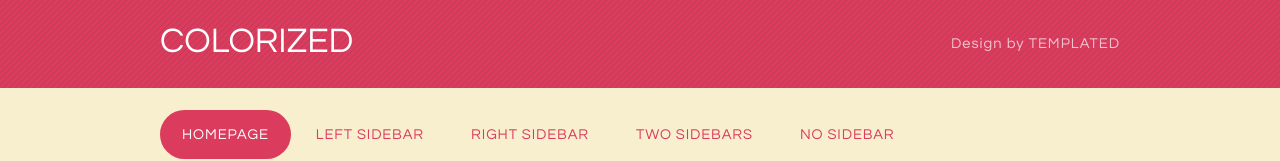
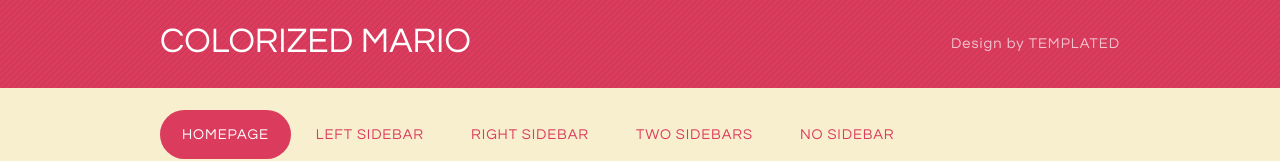
Before and after one commit to msoftools/docker-jenkins-web, a plain HTML site: page web/index.html in a window 1280 px wide. Shown: the top 161 px of the page. Drawn offline with nearby package versions, Linux system fonts and the light colour scheme.

Commit message:
Update index.html

```diff
--- a/web/index.html
+++ b/web/index.html
@@ -33,7 +33,7 @@
 
 					<!-- Logo -->
 						<div id="logo">
-							<h1><a href="#">Colorized</a></h1>
+							<h1><a href="#">Colorized Mario</a></h1>
 							<span>Design by TEMPLATED</span>
 						</div>
 
```
